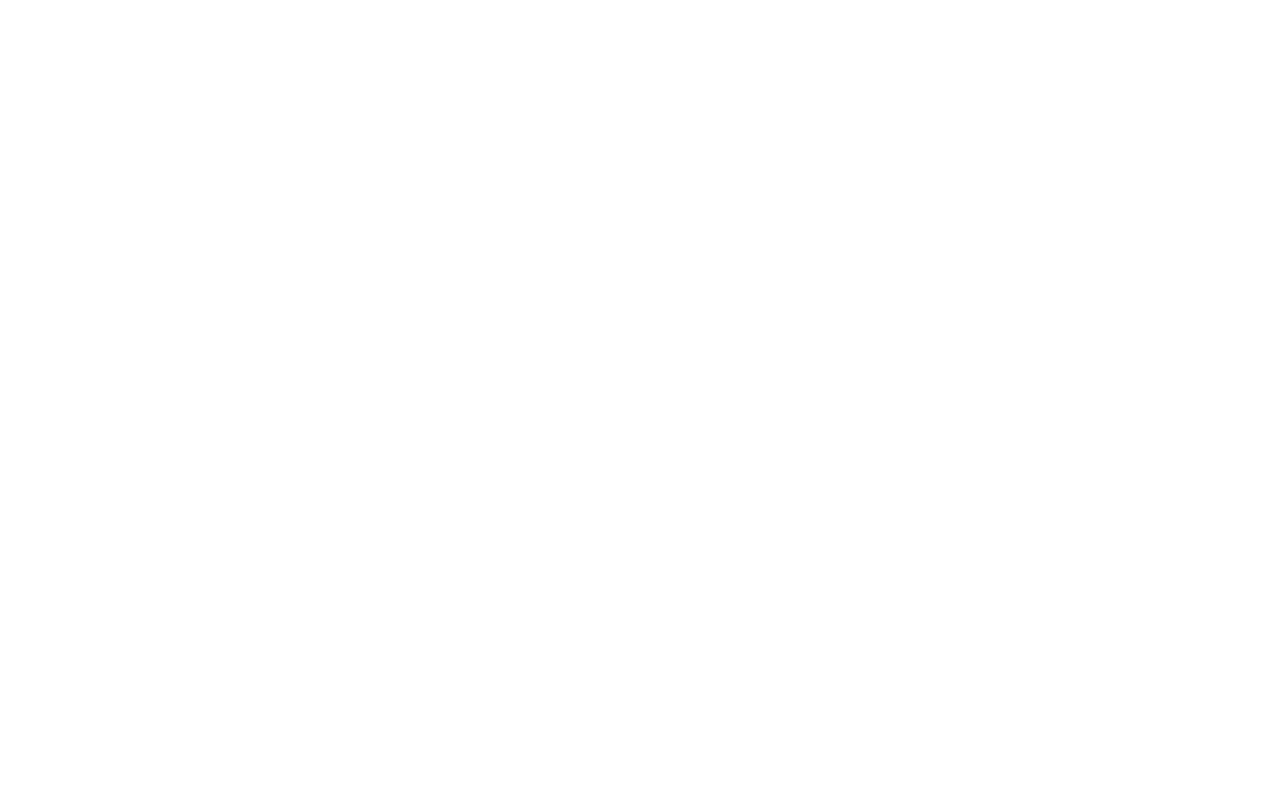
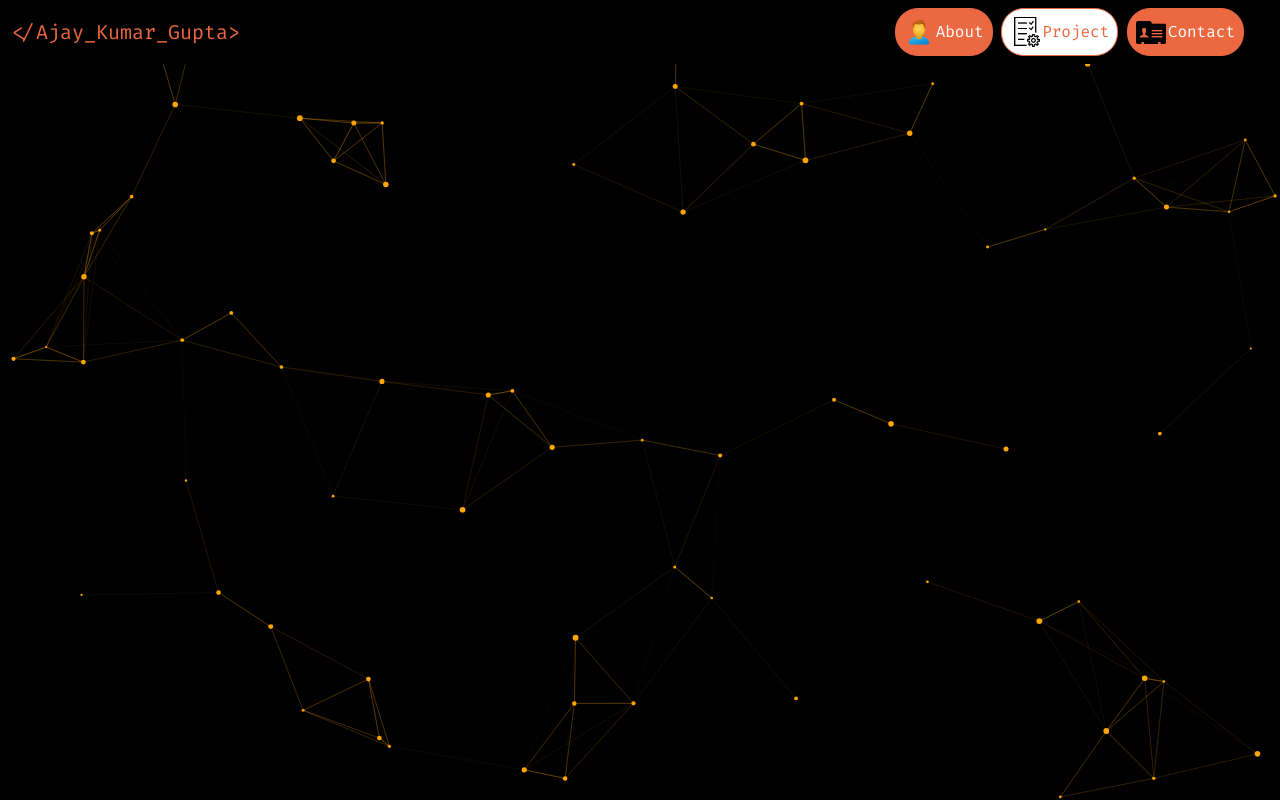
Before and after one commit to akgupta55/AjayKumarGupta, a React (Vite) app: page /projects in a window 1280 px wide. Before the commit this address had no page. Built offline with nearby package versions, Linux system fonts and the light colour scheme.

Commit message:
Home page ready for destop and laptop Screen Size

```diff
--- a/src/App.jsx
+++ b/src/App.jsx
@@ -1,12 +1,16 @@
 import { Route, Routes } from "react-router-dom";
 import "./App.css";
 import Home from "./Pages/Home/Home";
+import About from "./Pages/Projects/Projects";
+import Contact from "./Pages/Contacts/Contact";
 
 function App() {
   return (
     <>
       <Routes>
         <Route path="/" element={<Home />} />
+        <Route path="/projects" element={<About />} />
+        <Route path="/contact" element={<Contact />} />
       </Routes>
     </>
   );
--- a/src/Components/Banner/Banner.jsx
+++ b/src/Components/Banner/Banner.jsx
@@ -1,11 +1,11 @@
 import logo from "/logo.png";
 import "./Banner.css";
-import Particles from "../Background/Particles";
+// import Particles from "../Background/Particles";
 
 const Banner = () => {
   return (
     <div className="banner">
-      <Particles id="particles" />
+      {/* <Particles id="particles" /> */}
       <div className="left">
         <p>
           <h2>
--- a/src/Components/Navbar/Navbar.jsx
+++ b/src/Components/Navbar/Navbar.jsx
@@ -1,13 +1,7 @@
-import { Link } from "react-router-dom";
+import { Link, NavLink } from "react-router-dom";
 import "./Navbar.css";
 
 const Navbar = () => {
-  const jumpToExperienceDiv = (id) => {
-    const releventDiv = document.getElementById(id);
-    // behavior: "smooth" parameter for smooth movement
-    releventDiv.scrollIntoView({ behavior: "smooth" });
-  };
-
   return (
     <nav className="navbar navbar-expand-lg bg-black text-white fixed-top">
       <div className="container-fluid ms-6">
@@ -28,23 +22,39 @@ const Navbar = () => {
         <div className="collapse navbar-collapse me-4" id="navbarNav">
           <ul className="navbar-nav ms-auto text-white">
             <li className="nav-item">
-              <Link
-                className="nav-link active text-white"
+              <NavLink
+                // className="nav-link text-white"
+                className={({ isActive }) =>
+                  isActive ? "nav-link active" : "nav-link"
+                }
                 aria-current="page"
-                href="#"
+                to="/"
+                exact
               >
                 <img src="/person_icons.png" /> About
-              </Link>
+              </NavLink>
             </li>
             <li className="nav-item">
-              <Link className="nav-link " href="#">
+              <NavLink
+                // className="nav-link "
+                className={({ isActive }) =>
+                  isActive ? "nav-link active" : "nav-link"
+                }
+                to="/projects"
+              >
                 <img src="/project_icons.png" /> Project
-              </Link>
+              </NavLink>
             </li>
             <li className="nav-item">
-              <Link className="nav-link " href="#">
+              <NavLink
+                // className="nav-link "
+                className={({ isActive }) =>
+                  isActive ? "nav-link active" : "nav-link"
+                }
+                to="/contact"
+              >
                 <img src="/contact_icons.png" alt="" /> Contact
-              </Link>
+              </NavLink>
             </li>
           </ul>
         </div>
--- a/src/Components/Skills/Skills.jsx
+++ b/src/Components/Skills/Skills.jsx
@@ -5,8 +5,8 @@ import {
   DiNodejs,
   DiMongodb,
   DiGit,
-  DiSass,
 } from "react-icons/di";
+import { SiMicrosoftazure } from "react-icons/si";
 
 const Skills = () => {
   return (
@@ -31,7 +31,7 @@ const Skills = () => {
           <DiMongodb />
         </li>
         <li className="icon">
-          <DiSass />
+          <SiMicrosoftazure />
         </li>
       </ul>
     </div>
--- /dev/null
+++ b/src/Pages/Contacts/Contact.css
@@ -0,0 +1,3 @@
+.contact {
+  padding-top: 80px;
+}
--- /dev/null
+++ b/src/Pages/Contacts/Contact.jsx
@@ -0,0 +1,19 @@
+import "./Contact.css";
+import Navbar from "../../Components/Navbar/Navbar";
+import Footer from "../../Components/Footer/Footer";
+import Particles from "../../Components/Background/Particles";
+
+const Contact = () => {
+  return (
+    <>
+      <Navbar />
+      <Particles id="particles" />
+      <div className="contact">
+        <h1>hello</h1>
+      </div>
+      <Footer />
+    </>
+  );
+};
+
+export default Contact;
--- a/src/Pages/Home/Home.jsx
+++ b/src/Pages/Home/Home.jsx
@@ -3,10 +3,12 @@ import FindMe from "../../Components/FindMe/FindMe";
 import Footer from "../../Components/Footer/Footer";
 import Navbar from "../../Components/Navbar/Navbar";
 import Skills from "../../Components/Skills/Skills";
+import Particles from "../../Components/Background/Particles";
 
 const Home = () => {
   return (
     <div>
+      <Particles id="particles" />
       <Navbar />
       <Banner />
       <Skills />
--- a/src/Pages/About/About.css
+++ b/src/Pages/Projects/Projects.css
@@ -1,8 +1,8 @@
 .about {
   color: rgb(228, 134, 11);
-  margin-top: 100px;
+  margin-top: 70px;
 }
 
 .about h2 {
-  padding-left: 40px;
+  /* padding-left: 40px; */
 }
--- /dev/null
+++ b/src/Pages/Projects/Projects.jsx
@@ -0,0 +1,69 @@
+import Particles from "../../Components/Background/Particles";
+import Footer from "../../Components/Footer/Footer";
+import Navbar from "../../Components/Navbar/Navbar";
+import "./Projects.css";
+
+const About = () => {
+  return (
+    <>
+      <Navbar />
+      <Particles id="particles" />
+      <div className="about">
+        <h2>About Me</h2>
+        <p>
+          Lorem ipsum dolor sit amet consectetur adipisicing elit. Dolorem
+          aperiam eligendi velit accusamus perferendis maiores, dignissimos,
+          tempore dolores ratione vitae animi reiciendis, sint aut suscipit
+          officia? Enim, possimus? Sapiente iste ipsam expedita nostrum nam
+          architecto a, repellat repudiandae minima porro nesciunt voluptatibus
+          tenetur quis excepturi autem odio fugiat assumenda minus quam, ipsum
+          reiciendis unde praesentium magnam! Dignissimos porro commodi possimus
+          dolore! Deserunt magnam iure dolor voluptatem praesentium facere
+          mollitia quidem? Explicabo perferendis quaerat modi odit quia
+          exercitationem necessitatibus tenetur obcaecati fugiat non, mollitia
+          ea corrupti! Laboriosam quidem necessitatibus quo voluptates quod
+          aperiam debitis corporis tempora saepe cupiditate, maiores
+          reprehenderit harum facilis, rerum modi, delectus dolorem? Delectus
+          iure eveniet quaerat eligendi molestiae dignissimos ipsum suscipit
+          sequi ipsam ad nostrum commodi tempora quo culpa hic doloremque velit
+          illo sit, totam deserunt esse consequatur. Hic ut perspiciatis
+          recusandae maxime, quasi deserunt ea modi repellendus, neque ab,
+          nesciunt nihil aliquid obcaecati veniam error. Odio sapiente
+          consequatur necessitatibus vel. Perferendis delectus ea voluptate
+          tenetur, suscipit ipsa quibusdam explicabo quas, temporibus, atque
+          possimus sit est. Asperiores odio, esse inventore reprehenderit,
+          excepturi sunt ea tempore nesciunt praesentium earum quae adipisci
+          officiis repudiandae eligendi modi, impedit amet laborum incidunt
+          doloribus. Ullam ut ducimus recusandae cum, optio tempora possimus
+          repudiandae quae vero corrupti quibusdam eveniet libero porro
+          repellat. Ad, incidunt necessitatibus. Est qui, voluptatibus quisquam,
+          aliquam suscipit fugit maiores, vero praesentium velit facilis in
+          minima aliquid commodi. Repellendus et molestias tempore, quibusdam
+          voluptates corporis neque distinctio exercitationem maxime ea
+          molestiae ipsa accusantium eum ex in quisquam autem laboriosam
+          consequuntur blanditiis necessitatibus minus beatae temporibus itaque
+          libero. Maiores vitae corrupti delectus voluptates tenetur accusantium
+          doloribus labore deleniti distinctio deserunt vel perferendis
+          reprehenderit, enim excepturi magnam perspiciatis obcaecati nesciunt
+          at adipisci temporibus hic illo. Laudantium suscipit a voluptates.
+          Vitae sint illo voluptates minima beatae, officia itaque distinctio
+          sit. Eveniet earum repudiandae quae expedita fuga amet saepe sequi
+          officiis inventore delectus, quisquam, exercitationem itaque numquam
+          animi. Iure sunt quaerat totam libero. Quasi asperiores alias placeat
+          est numquam, qui ut nisi exercitationem dolorum odit! Illo, in
+          perferendis sint necessitatibus nam unde mollitia sed totam officia
+          porro! At voluptatibus delectus velit fuga. Harum nisi pariatur
+          facilis velit voluptatem explicabo, possimus unde! Ea, necessitatibus
+          reprehenderit ipsa placeat provident harum fugit! Itaque esse
+          aspernatur possimus quos id deserunt placeat laudantium nesciunt! Hic
+          accusamus blanditiis quisquam doloremque facilis quam incidunt error
+          omnis tempora veritatis sed, minima esse quia quae praesentium dolorum
+          autem nobis eos ducimus odio repudiandae!
+        </p>
+      </div>
+      <Footer />
+    </>
+  );
+};
+
+export default About;
```
Also changed, not shown: src/Pages/About/About.jsx (deleted, +0 -59 lines).
